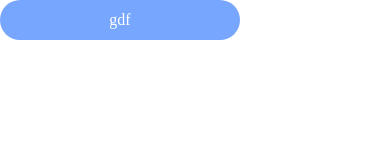
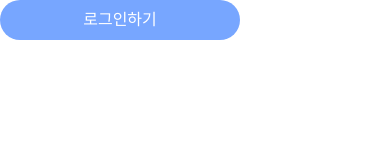
Before and after one commit to WE-MORY/WEMORY-Frontend, a React (Create React App) app in the folder frontend/: page / in a window 390 px wide. Shown: the top 160 px of the page. Built offline with nearby package versions, Linux system fonts and the light colour scheme; a web font is replaced by a local one.

Commit message:
개발 :: 반응형 Query 설정 및 메인 적용완료

```diff
--- /dev/null
+++ b/frontend/src/assets/MediaQuery/MediaQuery.js
@@ -0,0 +1,15 @@
+
+import { useMediaQuery } from 'react-responsive';
+
+const Desktop = ({ children }) => {
+    // 적어도 width가 600보다 클 경우, DESKTOP
+    const isDesktop = useMediaQuery({minWidth: 600})
+    return isDesktop ? children : null
+}
+const Mobile = ({ children }) => {
+    // 최대 width가 600까지 출력하는, Mobile
+    const isMobile = useMediaQuery({maxWidth: 600})
+    return isMobile ? children : null
+}
+
+export {Desktop, Mobile};
--- a/frontend/src/components/App.js
+++ b/frontend/src/components/App.js
@@ -1,8 +1,8 @@
 import React from 'react';
 import '../assets/CSS/app.css';
 import {createGlobalStyle} from 'styled-components';
-
 import Button from '../assets/Button/Button';
+import {Desktop, Mobile} from '../assets/MediaQuery/MediaQuery.js';
 
 
 const GlobalStyle = createGlobalStyle`
@@ -55,10 +55,15 @@ border-spacing: 0;
 const App = () => {
 
   return (
-    <div>
+    <>
       <GlobalStyle />
-      <Button Text="gdf" />
-    </div>
+      <Mobile>
+        <Button Text="로그인하기"/>
+      </Mobile>
+      <Desktop>
+        모바일만 된답니다. 돌아가세요
+      </Desktop>
+    </>
   );
 }
 
```
